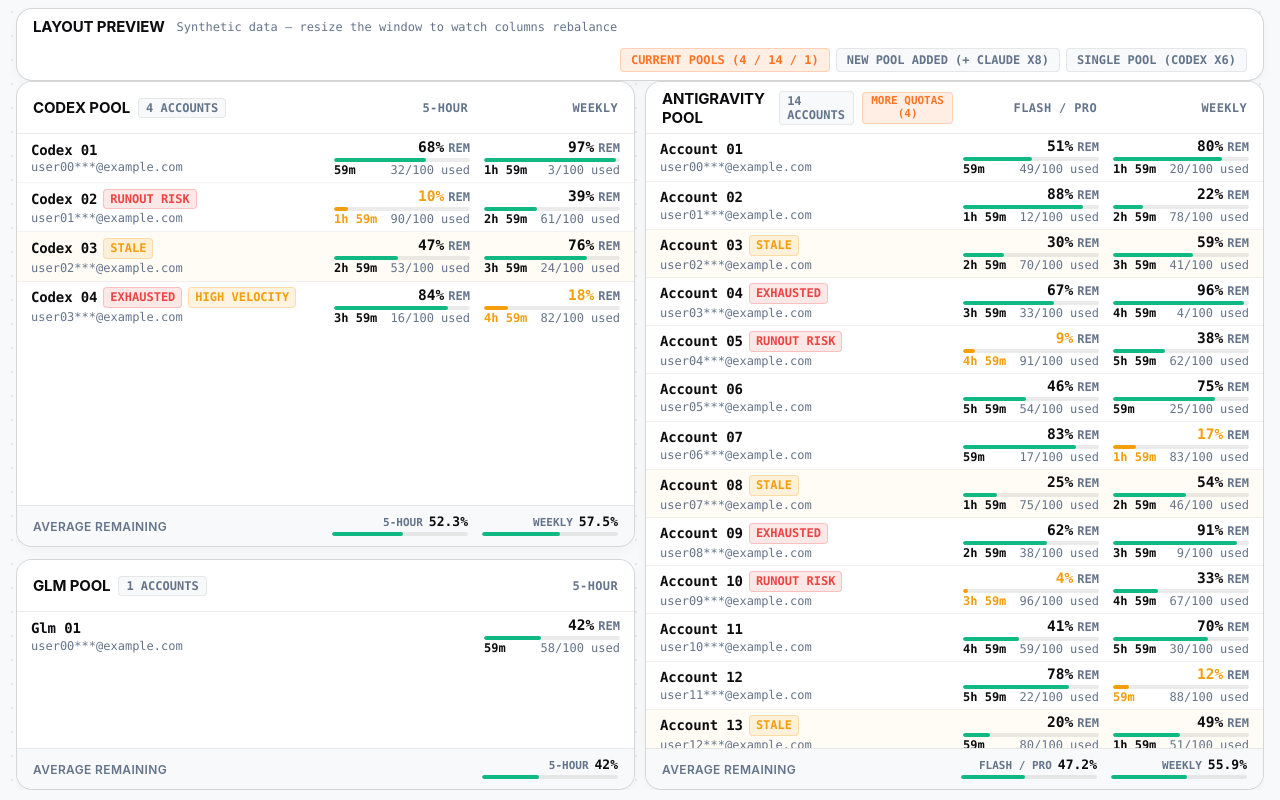
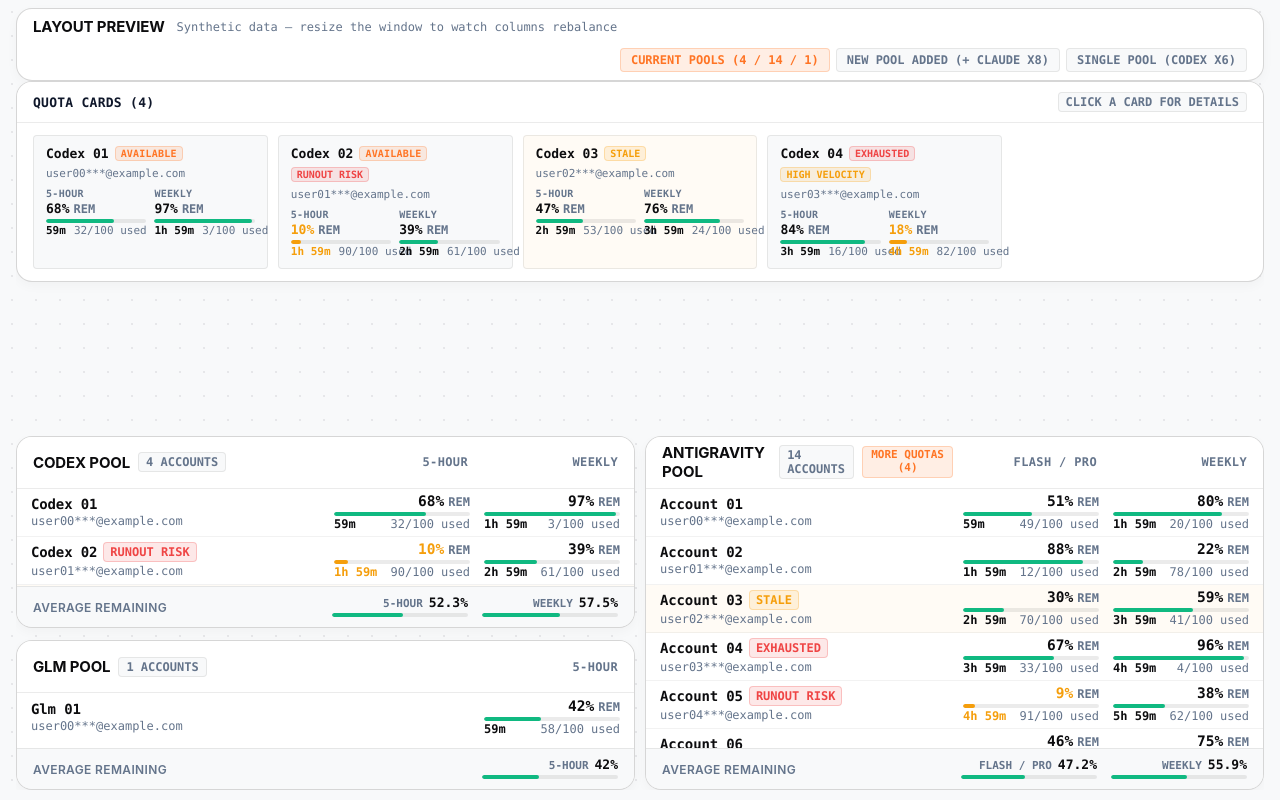
Before and after one commit to muvxlc/9router-quota-dashboard, a Next.js app: page /layout-preview in a window 1280 px wide. Built offline with nearby package versions, Linux system fonts and the light colour scheme.

Commit message:
feat(ui): show compact codex quota cards on live models page

```diff
--- a/app/components/LiveModelsView.js
+++ b/app/components/LiveModelsView.js
@@ -8,11 +8,14 @@ import {
   getLiveStatusMeta,
 } from '../../lib/client/liveModels.js';
 import { maskEmail } from '../../lib/client/selectors.js';
+import QuotaCards from './QuotaCards.js';
 
 export default function LiveModelsView({
   url = '/api/live-models',
   onSessionLoss = () => {},
   customSubscription = null,
+  accounts = [],
+  onSelectAccount = () => {},
 }) {
   const [streamState, setStreamState] = useState({
     status: 'connecting',
@@ -247,6 +250,8 @@ export default function LiveModelsView({
           </div>
         </div>
       </div>
+
+      <QuotaCards accounts={accounts} onSelectAccount={onSelectAccount} />
 
       <div
         className="pp-card live-models-filter-bar"
--- /dev/null
+++ b/app/components/QuotaCards.js
@@ -0,0 +1,79 @@
+'use client';
+
+import StatusPill from './StatusPill.js';
+import QuotaWindowCell from './QuotaWindowCell.js';
+import { calculateDepletionVelocity } from '../../lib/client/selectors.js';
+
+function windowLabel(win) {
+  if (win.key === 'session' || win.key === '5h') return '5-Hour';
+  if (win.key === 'weekly') return 'Weekly';
+  return win.shortLabel || win.label || win.key;
+}
+
+export default function QuotaCards({ accounts = [], onSelectAccount = () => {} }) {
+  if (!Array.isArray(accounts) || accounts.length === 0) return null;
+
+  return (
+    <section className="pp-card quota-cards" aria-label="Account quota cards">
+      <div className="live-models-card-header">
+        <h3 style={{ fontSize: 13, fontWeight: 700, textTransform: 'uppercase', margin: 0, letterSpacing: '0.02em' }}>
+          Quota Cards ({accounts.length})
+        </h3>
+        <span className="pp-pill-counter">Click a card for details</span>
+      </div>
+
+      <div className="quota-cards-grid">
+        {accounts.map((acc) => {
+          const windows = Array.isArray(acc.quota?.windows) ? acc.quota.windows : [];
+          const velocity = calculateDepletionVelocity(acc.quota);
+          const alias = acc.displayAlias || acc.label || acc.id;
+
+          return (
+            <div
+              key={acc.id}
+              role="button"
+              tabIndex={0}
+              className={`quota-card ${acc.effectiveStatus?.status === 'stale' ? 'stale' : ''}`}
+              onClick={() => onSelectAccount(acc)}
+              onKeyDown={(e) => {
+                if (e.key === 'Enter' || e.key === ' ') {
+                  e.preventDefault();
+                  onSelectAccount(acc);
+                }
+              }}
+              aria-label={`View details for ${alias}`}
+              data-alias={alias}
+            >
+              <div className="quota-card-head">
+                <span className="quota-card-alias" title={alias}>{alias}</span>
+                <StatusPill statusObj={acc.effectiveStatus} suppressAvailable={false} />
+                {velocity && (
+                  <span className={velocity.badgeClass} title={velocity.detail} data-testid="card-burn-rate-badge">
+                    {velocity.label}
+                  </span>
+                )}
+              </div>
+
+              <div className="quota-card-email" title={acc.maskedIdentity}>
+                {acc.maskedIdentity}
+              </div>
+
+              <div className="quota-card-windows">
+                {windows.length === 0 ? (
+                  <QuotaWindowCell windowData={null} />
+                ) : (
+                  windows.map((win) => (
+                    <div className="quota-card-window" key={win.key}>
+                      <span className="quota-card-window-label">{windowLabel(win)}</span>
+                      <QuotaWindowCell windowData={win} />
+                    </div>
+                  ))
+                )}
+              </div>
+            </div>
+          );
+        })}
+      </div>
+    </section>
+  );
+}
--- a/app/layout-preview/page.js
+++ b/app/layout-preview/page.js
@@ -2,6 +2,7 @@
 
 import { useState, useSyncExternalStore } from 'react';
 import QuotaTable from '../components/QuotaTable.js';
+import QuotaCards from '../components/QuotaCards.js';
 
 const HOUR = 3600_000;
 
@@ -114,6 +115,9 @@ export default function LayoutPreviewPage() {
         </div>
       </div>
       <main>
+        <div className="live-models-container">
+          <QuotaCards accounts={groups[0].accounts} onSelectAccount={() => {}} />
+        </div>
         <QuotaTable groups={groups} onSelectAccount={() => {}} onToggleExpandProvider={() => {}} />
       </main>
     </>
--- a/app/styles/cards.css
+++ b/app/styles/cards.css
@@ -153,6 +153,104 @@
   color: var(--theme-dark);
   white-space: nowrap;
 }
+
+/* Compact quota cards (Live Models page) */
+.quota-cards {
+  flex-shrink: 0;
+}
+.quota-cards-grid {
+  display: grid;
+  grid-template-columns: repeat(auto-fill, minmax(210px, 1fr));
+  gap: 10px;
+  padding: 12px 16px;
+}
+.quota-card {
+  display: flex;
+  flex-direction: column;
+  gap: 6px;
+  padding: 10px 12px;
+  background: var(--theme-canvas-subtle);
+  border: 1px solid var(--theme-border);
+  border-radius: var(--radius-sm);
+  cursor: pointer;
+  transition: border-color 0.15s ease, background 0.15s ease;
+  min-width: 0;
+}
+.quota-card:hover {
+  border-color: rgba(255, 116, 36, 0.45);
+  background: var(--theme-orange-tint);
+}
+.quota-card.stale {
+  background: rgba(245, 158, 11, 0.04);
+}
+.quota-card-head {
+  display: flex;
+  align-items: center;
+  gap: 6px;
+  flex-wrap: wrap;
+  min-width: 0;
+}
+.quota-card-alias {
+  font-size: 13px;
+  font-weight: 700;
+  color: var(--theme-dark);
+  white-space: nowrap;
+  overflow: hidden;
+  text-overflow: ellipsis;
+}
+[data-theme='dark'] .quota-card-alias {
+  color: var(--theme-text-main);
+}
+.quota-card-email {
+  font-size: 11px;
+  color: var(--theme-text-muted);
+  white-space: nowrap;
+  overflow: hidden;
+  text-overflow: ellipsis;
+}
+.quota-card-windows {
+  display: grid;
+  grid-template-columns: repeat(auto-fit, minmax(96px, 1fr));
+  gap: 8px;
+  margin-top: 2px;
+}
+.quota-card-window {
+  display: flex;
+  flex-direction: column;
+  gap: 2px;
+  min-width: 0;
+}
+.quota-card-window-label {
+  font-size: 10px;
+  font-weight: 700;
+  text-transform: uppercase;
+  letter-spacing: 0.03em;
+  color: var(--theme-text-muted);
+}
+.quota-card .pp-quota-cell {
+  width: 100%;
+  align-items: stretch;
+}
+.quota-card .pp-quota-value-row {
+  justify-content: flex-start;
+}
+.quota-card .pp-quota-pct {
+  font-size: 13px;
+}
+.quota-card .pp-quota-meta {
+  font-size: 11px;
+}
+.quota-card .pp-quota-meta .reset,
+.quota-card .pp-quota-meta .used {
+  font-size: 11px;
+}
+.quota-card .pp-tag-active,
+.quota-card .pp-tag-low,
+.quota-card .pp-tag-depleted,
+.quota-card .pp-tag-disabled {
+  font-size: 10px;
+  padding: 1px 5px;
+}
 [data-theme='dark'] .pp-pool-avg-value {
   color: var(--theme-text-main);
 }
```
Also changed, not shown: app/page.js (+10 -1 lines), 1 other file (tests, documents, lock files or other folders).
